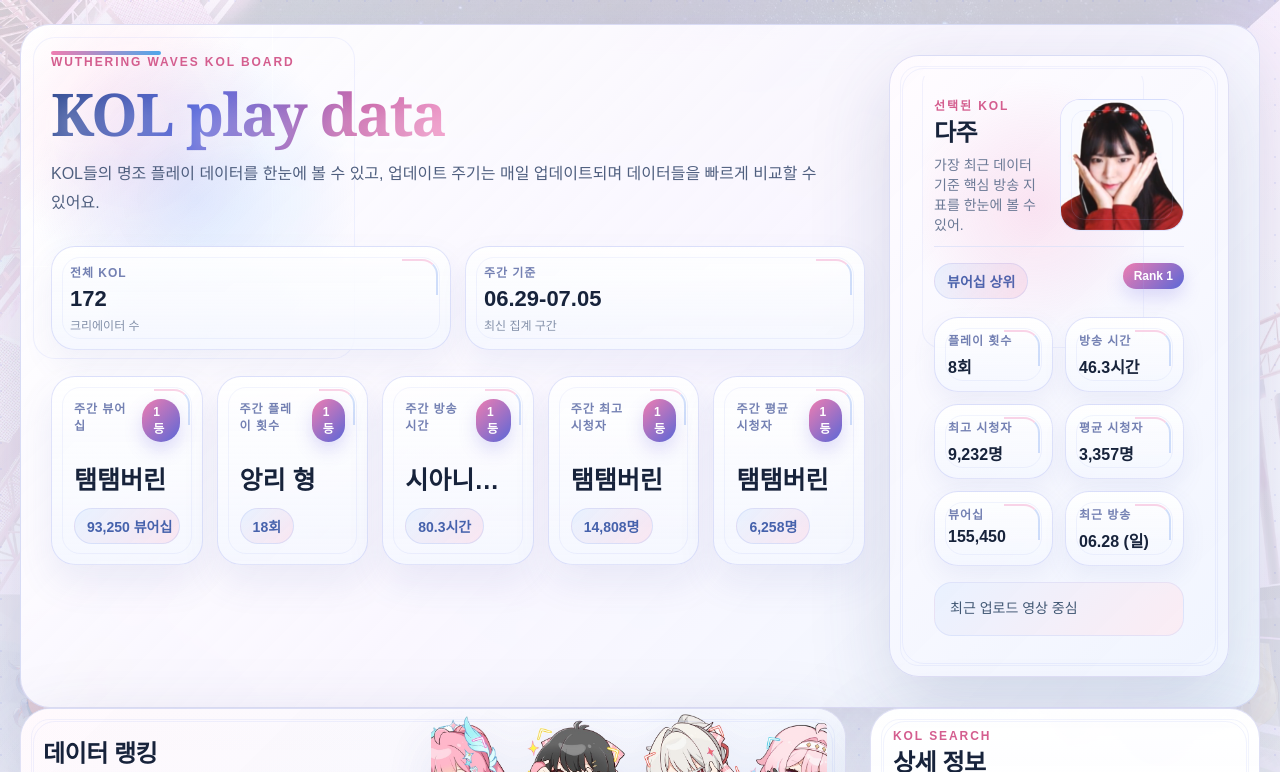
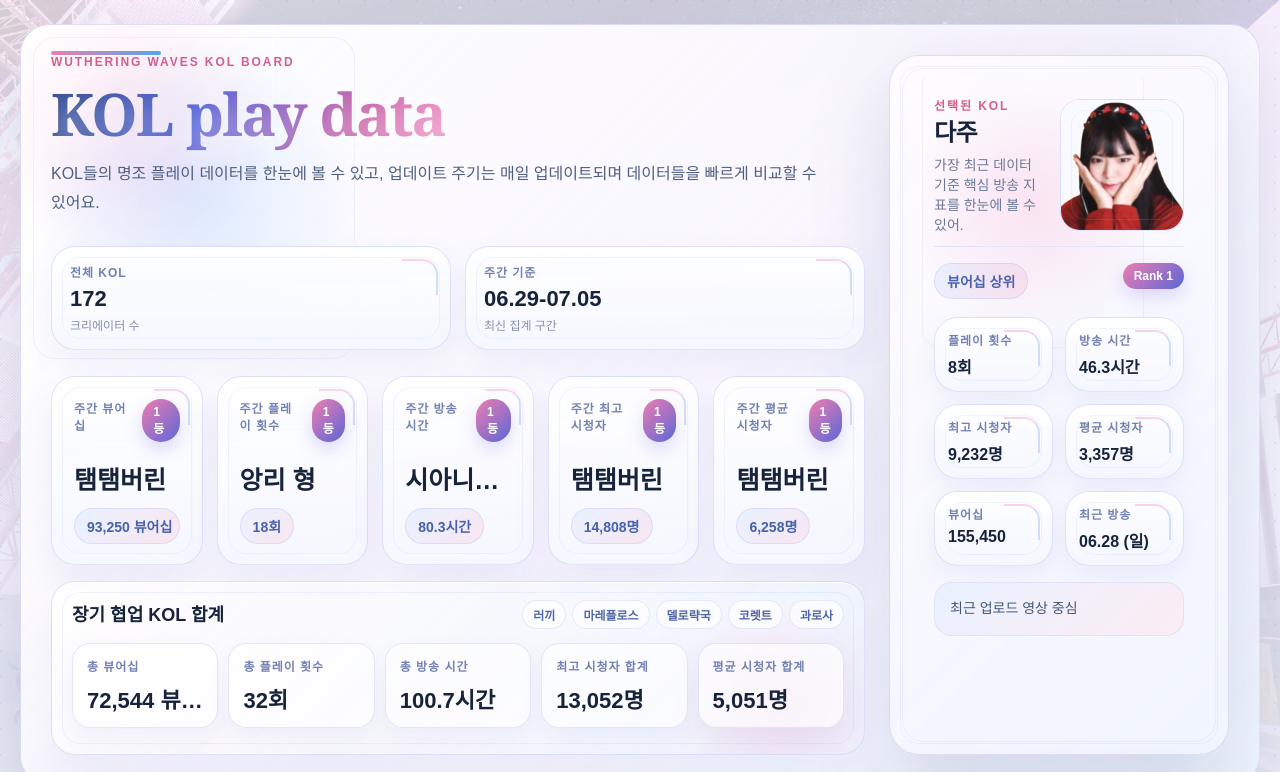
Before and after one commit to krksw96/wuthering-waves-kol-dashboard, a website: page index.html in a window 1280 px wide. Shown: the top 772 px of the page. Drawn offline with Linux system fonts and the light colour scheme.

Commit message:
Add long-term partner KOL totals

```diff
--- a/index.html
+++ b/index.html
@@ -515,6 +515,110 @@
         white-space: nowrap;
       }
 
+      .partner-summary {
+        position: relative;
+        margin-top: 16px;
+        padding: 18px 20px 20px;
+        min-height: 174px;
+        overflow: hidden;
+        border: 1px solid rgba(166, 175, 239, 0.34);
+        border-radius: 24px;
+        background:
+          linear-gradient(135deg, rgba(255, 255, 255, 0.88), rgba(244, 247, 255, 0.7)),
+          linear-gradient(90deg, rgba(239, 125, 177, 0.1), rgba(79, 167, 234, 0.11));
+        box-shadow: inset 0 1px 0 rgba(255, 255, 255, 0.72), 0 16px 38px rgba(84, 98, 179, 0.08);
+      }
+
+      .partner-summary::before {
+        position: absolute;
+        inset: 10px;
+        border: 1px solid rgba(161, 175, 241, 0.16);
+        border-radius: 18px;
+        content: "";
+        pointer-events: none;
+      }
+
+      .partner-summary::after {
+        position: absolute;
+        right: -34px;
+        bottom: -70px;
+        width: 230px;
+        height: 230px;
+        border-radius: 50%;
+        background: radial-gradient(circle, rgba(239, 125, 177, 0.18), transparent 70%);
+        content: "";
+        pointer-events: none;
+      }
+
+      .partner-summary-head,
+      .partner-grid {
+        position: relative;
+        z-index: 1;
+      }
+
+      .partner-summary-head {
+        display: flex;
+        align-items: flex-start;
+        justify-content: space-between;
+        gap: 16px;
+        margin-bottom: 14px;
+      }
+
+      .partner-title {
+        margin: 0;
+        font-size: 18px;
+        font-weight: 900;
+      }
+
+      .partner-members {
+        display: flex;
+        flex-wrap: wrap;
+        justify-content: flex-end;
+        gap: 6px;
+        max-width: 620px;
+      }
+
+      .partner-chip {
+        display: inline-flex;
+        align-items: center;
+        min-height: 28px;
+        border: 1px solid rgba(160, 178, 240, 0.28);
+        border-radius: 999px;
+        background: rgba(255, 255, 255, 0.72);
+        color: #5066aa;
+        padding: 5px 10px;
+        font-size: 12px;
+        font-weight: 900;
+      }
+
+      .partner-grid {
+        display: grid;
+        grid-template-columns: repeat(5, minmax(0, 1fr));
+        gap: 10px;
+      }
+
+      .partner-stat {
+        min-width: 0;
+        border: 1px solid rgba(184, 192, 241, 0.38);
+        border-radius: 18px;
+        background: rgba(255, 255, 255, 0.68);
+        padding: 13px 14px;
+        box-shadow: 0 10px 22px rgba(84, 98, 179, 0.07);
+      }
+
+      .partner-stat .label {
+        margin-bottom: 8px;
+      }
+
+      .partner-value {
+        overflow: hidden;
+        color: #17233b;
+        font-size: 22px;
+        font-weight: 900;
+        text-overflow: ellipsis;
+        white-space: nowrap;
+      }
+
       .content {
         display: grid;
         grid-template-columns: minmax(0, 1fr) 390px;
@@ -948,6 +1052,10 @@
         .metric-grid {
           grid-template-columns: repeat(3, minmax(0, 1fr));
         }
+
+        .partner-grid {
+          grid-template-columns: repeat(3, minmax(0, 1fr));
+        }
       }
 
       @media (max-width: 820px) {
@@ -989,6 +1097,8 @@
         .image-frame,
         .tile,
         .metric,
+        .partner-summary,
+        .partner-stat,
         .detail,
         .match,
         input[type="search"],
@@ -1007,6 +1117,18 @@
         }
 
         .metric-grid {
+          grid-template-columns: 1fr;
+        }
+
+        .partner-summary-head {
+          flex-direction: column;
+        }
+
+        .partner-members {
+          justify-content: flex-start;
+        }
+
+        .partner-grid {
           grid-template-columns: 1fr;
         }
       }
@@ -1083,6 +1205,7 @@
                 </div>
               </div>
               <section class="metric-grid" id="metrics"></section>
+              <section class="partner-summary" id="partner-summary" aria-label="장기 협업 KOL 합계"></section>
             </div>
             <section class="panel side-section selected-shell" id="selected-panel"></section>
           </section>
@@ -1158,6 +1281,13 @@
       let rankingKey = "viewership";
       let query = "";
       let selectedCreator = "";
+      const partnerKols = [
+        { label: "러끼", aliases: ["러끼"] },
+        { label: "마레플로스", aliases: ["마레 플로스", "마레플로스"] },
+        { label: "델로략국", aliases: ["델로략국"] },
+        { label: "코렛트", aliases: ["코렛트"] },
+        { label: "과로사", aliases: ["과로사1", "과로사"] },
+      ];
 
       const ranked = [...records].sort((a, b) => {
         if (a.viewershipRank && b.viewershipRank) return a.viewershipRank - b.viewershipRank;
@@ -1272,6 +1402,54 @@
             `,
           )
           .join("");
+      }
+
+      function findPartnerRecord(item) {
+        return records.find((record) => item.aliases.includes(record.creator));
+      }
+
+      function renderPartnerSummary() {
+        const partners = partnerKols.map((item) => ({ ...item, record: findPartnerRecord(item) }));
+        const totals = partners.reduce(
+          (sum, item) => {
+            const record = item.record || {};
+            sum.viewershipTotal += Number(record.viewershipTotal) || 0;
+            sum.streams += Number(record.streams) || 0;
+            sum.playHours += Number(record.playHours) || 0;
+            sum.maxViewers += Number(record.maxViewers) || 0;
+            sum.avgViewers += Number(record.avgViewers) || 0;
+            return sum;
+          },
+          { viewershipTotal: 0, streams: 0, playHours: 0, maxViewers: 0, avgViewers: 0 },
+        );
+        const stats = [
+          ["총 뷰어십", `${format(totals.viewershipTotal)} 뷰어십`],
+          ["총 플레이 횟수", `${format(totals.streams)}회`],
+          ["총 방송 시간", `${format(totals.playHours.toFixed(1))}시간`],
+          ["최고 시청자 합계", `${format(totals.maxViewers)}명`],
+          ["평균 시청자 합계", `${format(totals.avgViewers)}명`],
+        ];
+
+        document.getElementById("partner-summary").innerHTML = `
+          <div class="partner-summary-head">
+            <h2 class="partner-title">장기 협업 KOL 합계</h2>
+            <div class="partner-members">
+              ${partners.map((item) => `<span class="partner-chip">${escapeHtml(item.label)}</span>`).join("")}
+            </div>
+          </div>
+          <div class="partner-grid">
+            ${stats
+              .map(
+                ([label, value]) => `
+                  <article class="partner-stat">
+                    <div class="label">${escapeHtml(label)}</div>
+                    <div class="partner-value">${escapeHtml(value)}</div>
+                  </article>
+                `,
+              )
+              .join("")}
+          </div>
+        `;
       }
 
       function renderTable() {
@@ -1440,6 +1618,7 @@
       document.getElementById("record-count").textContent = format(records.length);
 
       renderMetrics();
+      renderPartnerSummary();
       renderTable();
       renderMatches();
     </script>
```
